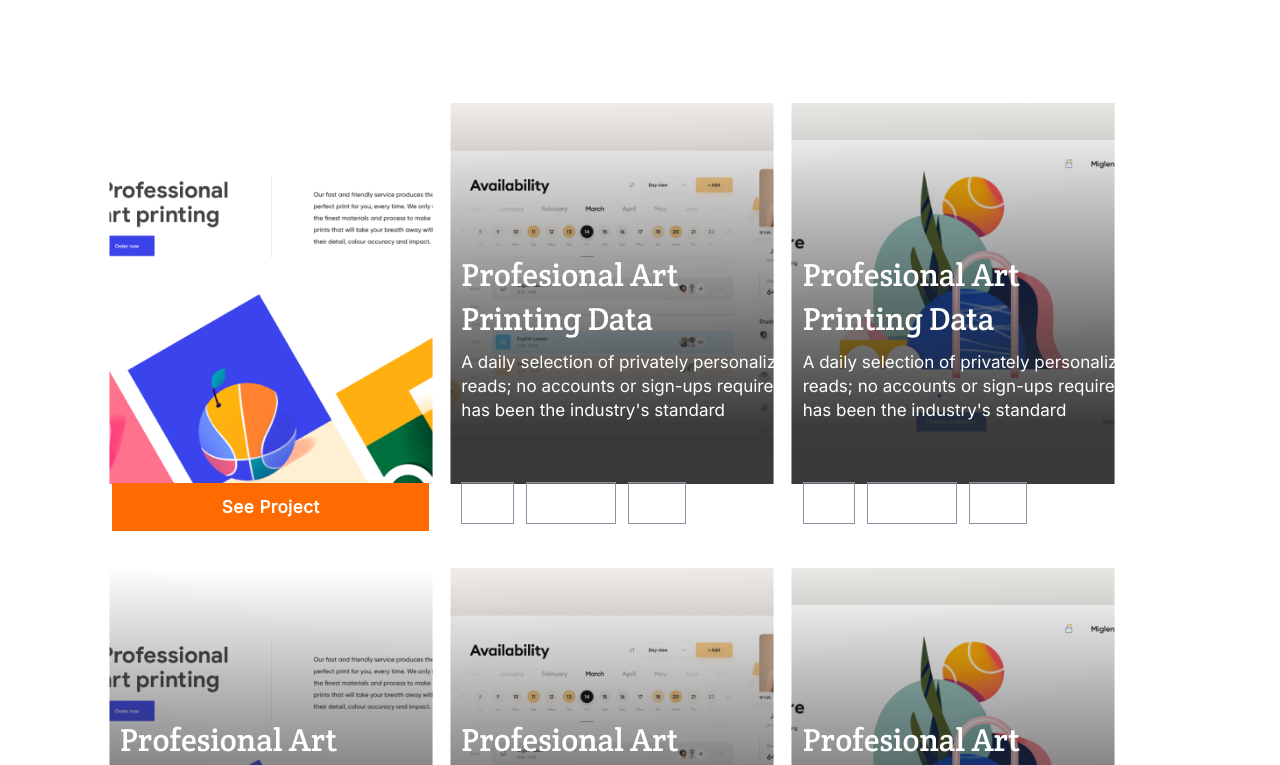
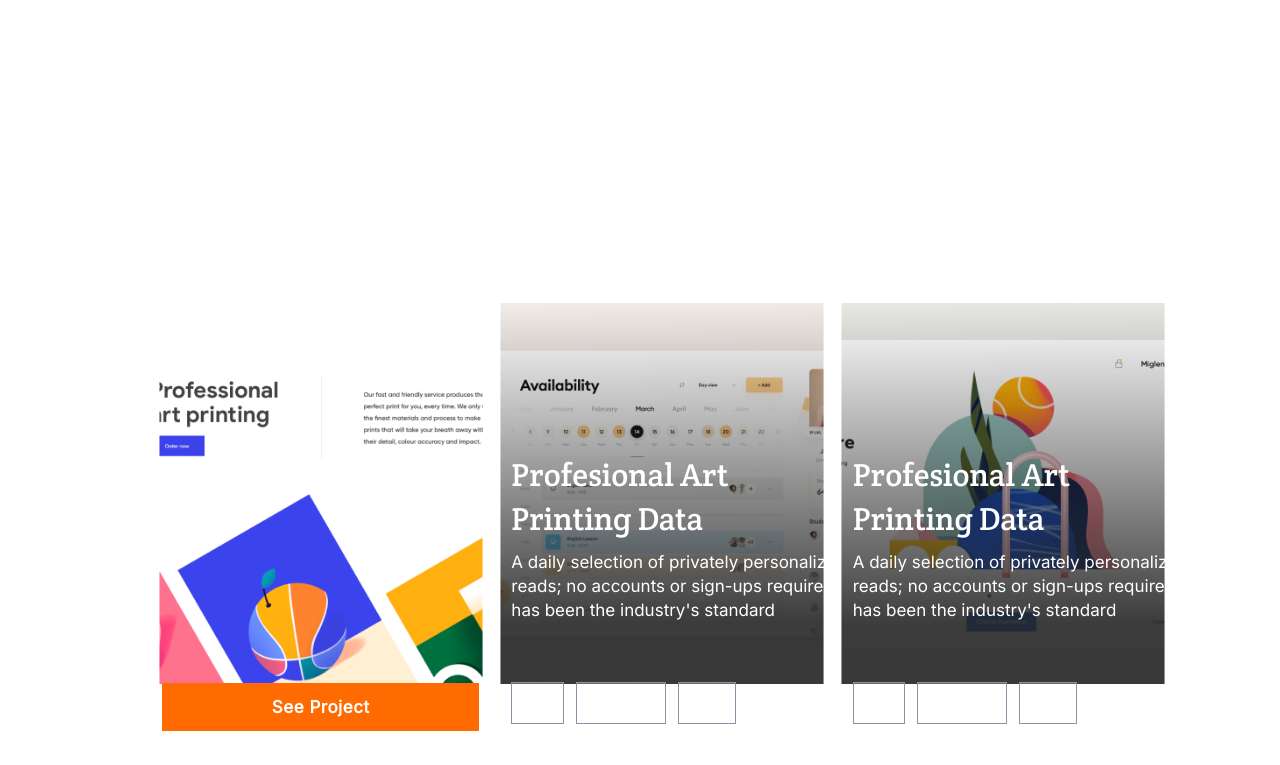
Before and after one commit to abreham1222/My-portfolio, a website: page index.html in a window 1280 px wide. Shown: the part 1367-2132 px from the top of the page. Drawn offline with Linux system fonts and the light colour scheme.

Commit message:
added  required change

```diff
--- a/style.css
+++ b/style.css
@@ -534,6 +534,7 @@ textarea {
     grid-template-columns: 1fr 1fr 1fr;
     margin-left: 100px;
     margin-right: 143.5px;
+    padding: 200px 50px;
     width: 80%;
     row-gap: 15px;
   }
```
